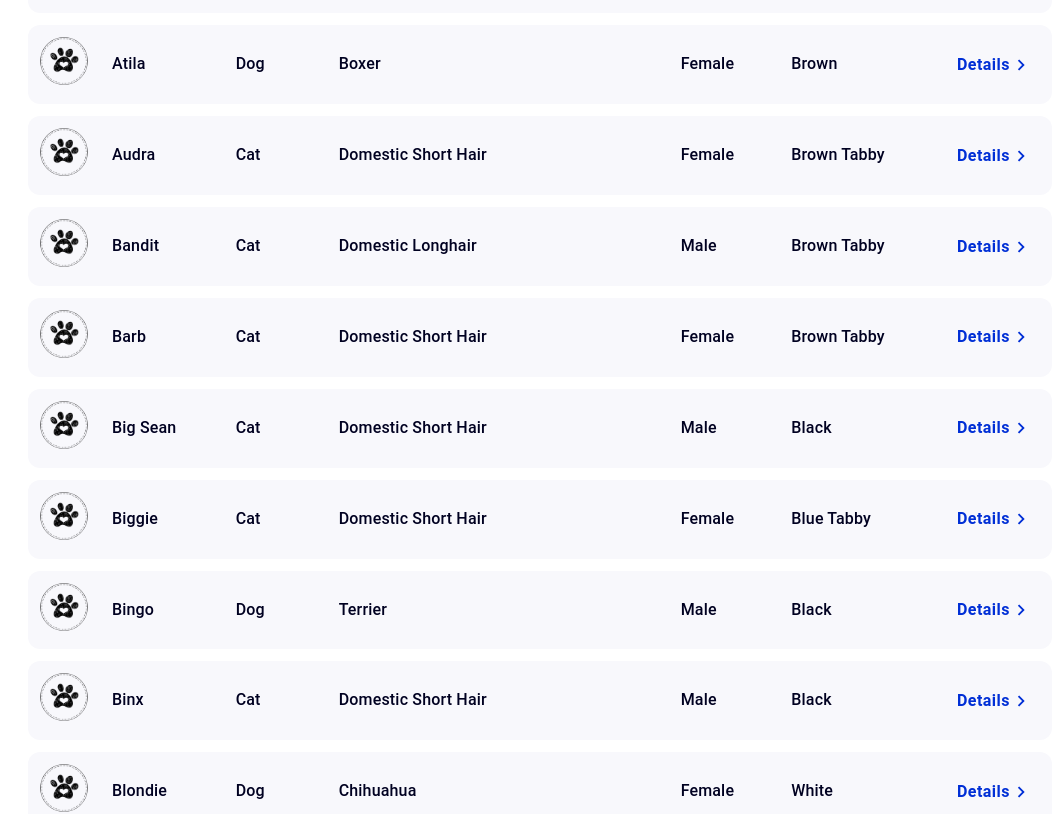
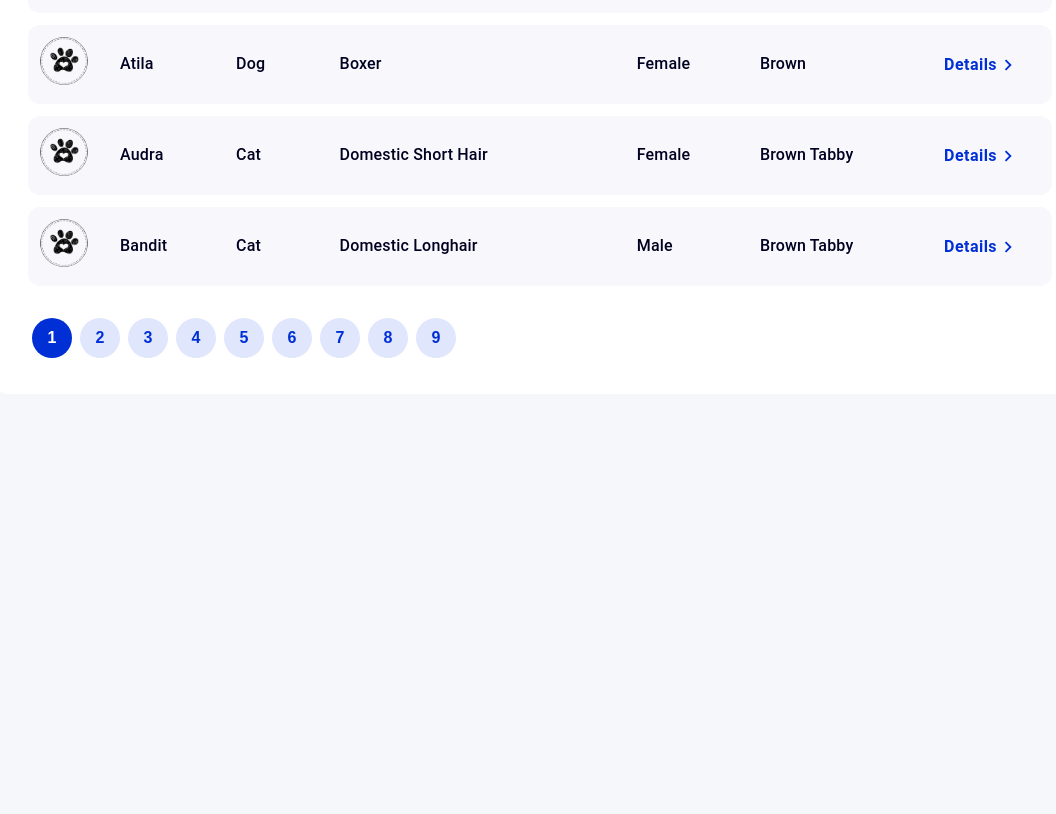
Before and after one commit to darlantc/shelterbuddy, a React (Create React App) app: page / in a window 1280 px wide. Shown: the part 1023-1837 px from the top of the page, without its empty margins (100-1156 px from the left). After the commit the page ends 1513 px from the top, so only its background shows below. Built offline with nearby package versions, Linux system fonts and the light colour scheme.

Commit message:
feat: added Pagination to Table

```diff
--- a/src/components/Table/Table.tsx
+++ b/src/components/Table/Table.tsx
@@ -7,6 +7,8 @@ import TableCell from "@material-ui/core/TableCell";
 import TableHead from "@material-ui/core/TableHead";
 import TableRow from "@material-ui/core/TableRow";
 import TableSortLabel from "@material-ui/core/TableSortLabel";
+
+import Paginate from "../Paginate/Paginate";
 
 import {
   darkGrayColor,
@@ -97,18 +99,28 @@ const Table = <T,>({
   };
 
   return (
+    <Paginate<string> itemsList={rows.map(({ id }) => id)} itemsPerPage={10}>
+      {({ slicedList }) => (
         <MaterialTable className={classes.table} aria-label="table">
           <TableHead>
             <TableRow>
               {columns.map((column) => (
-            <TableCell key={column.id} classes={{ root: classes.headerCell }}>
+                <TableCell
+                  key={column.id}
+                  classes={{ root: classes.headerCell }}
+                >
                   {column.isSortable ? renderSortLabel(column) : column.label}
                 </TableCell>
               ))}
             </TableRow>
           </TableHead>
           <TableBody>
-        {rows.map((row) => (
+            {slicedList.map((rowId) => {
+              const row = rows.find(({ id }) => rowId === id);
+              if (!row) {
+                return null;
+              }
+              return (
                 <TableRow key={row.id} classes={{ root: classes.tableRow }}>
                   {columns.map((column) => (
                     <TableCell
@@ -121,9 +133,12 @@ const Table = <T,>({
                     </TableCell>
                   ))}
                 </TableRow>
-        ))}
+              );
+            })}
           </TableBody>
         </MaterialTable>
+      )}
+    </Paginate>
   );
 };
 
```
Lines whose indentation alone changed are shown as unchanged.
